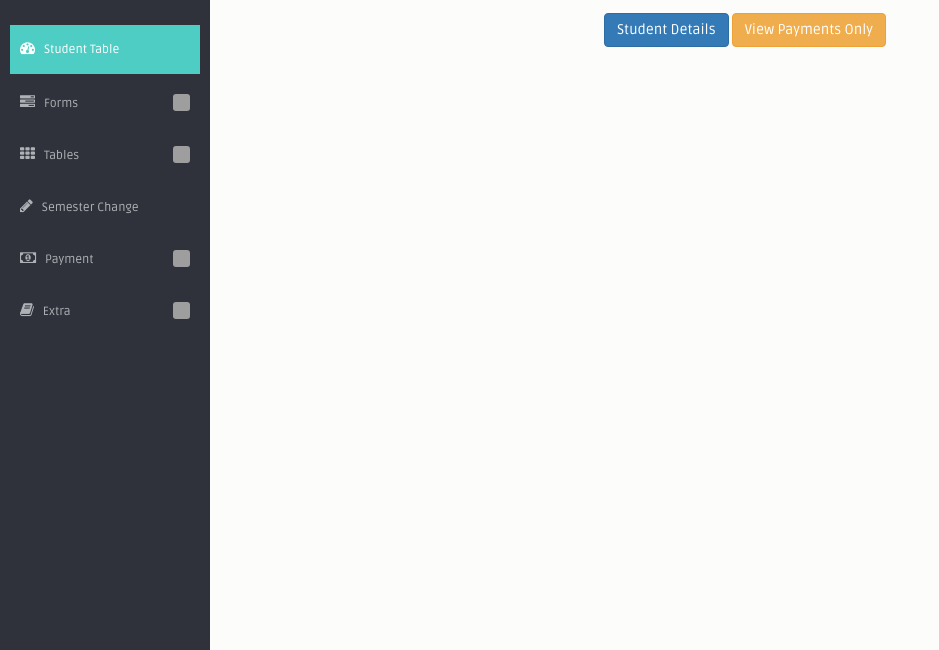
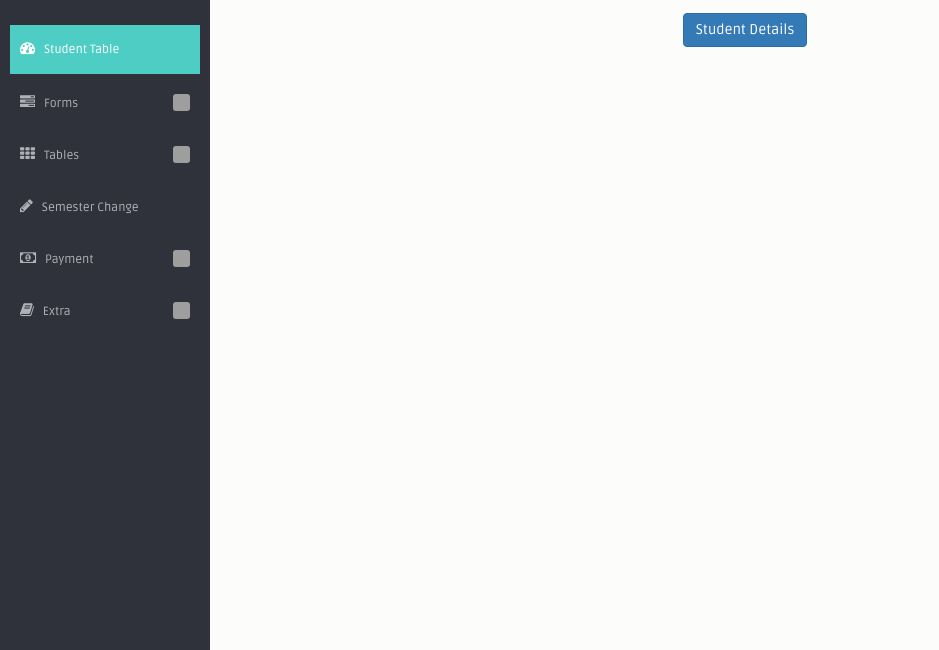
Before and after one commit to khatrisaugat/SIS, a PHP site: page /PAY.php?sid=1 in a window 1280 px wide. Shown: the part 150-800 px from the top of the page, without its empty margins (0-939 px from the left). Run offline with PHP 8.4, Linux system fonts and the light colour scheme; the visitor is signed in with stand-in values (Sample User, id 1); data that the repository does not hold is empty; grey boxes are pictures that could not be loaded.

Commit message:
button haatayo hai guys

```diff
--- a/PAY.php
+++ b/PAY.php
@@ -129,7 +129,7 @@ if (!empty($students['img'])) {?>
 		</table>
 		<center>
 			<a href="student_details.php?sid=<?=$sid;?>" class="btn btn-primary">Student Details</a>
-			<a href="payment_details.php?sid=<?=$sid;?>" class="btn btn-warning">View Payments Only</a>
+			<!-- <a href="payment_details.php?sid=<?=$sid;?>" class="btn btn-warning">View Payments Only</a> -->
 		</center>
 		</div>
 	</section>
```
